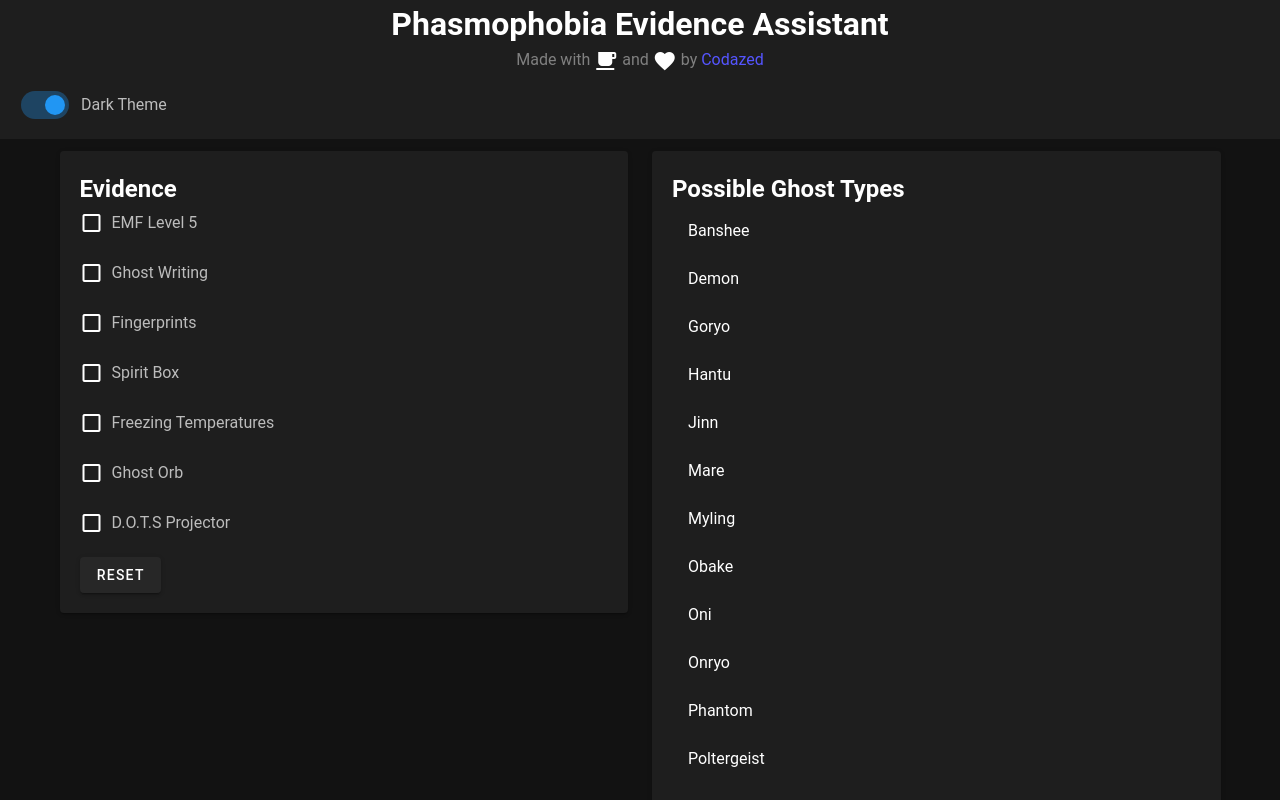
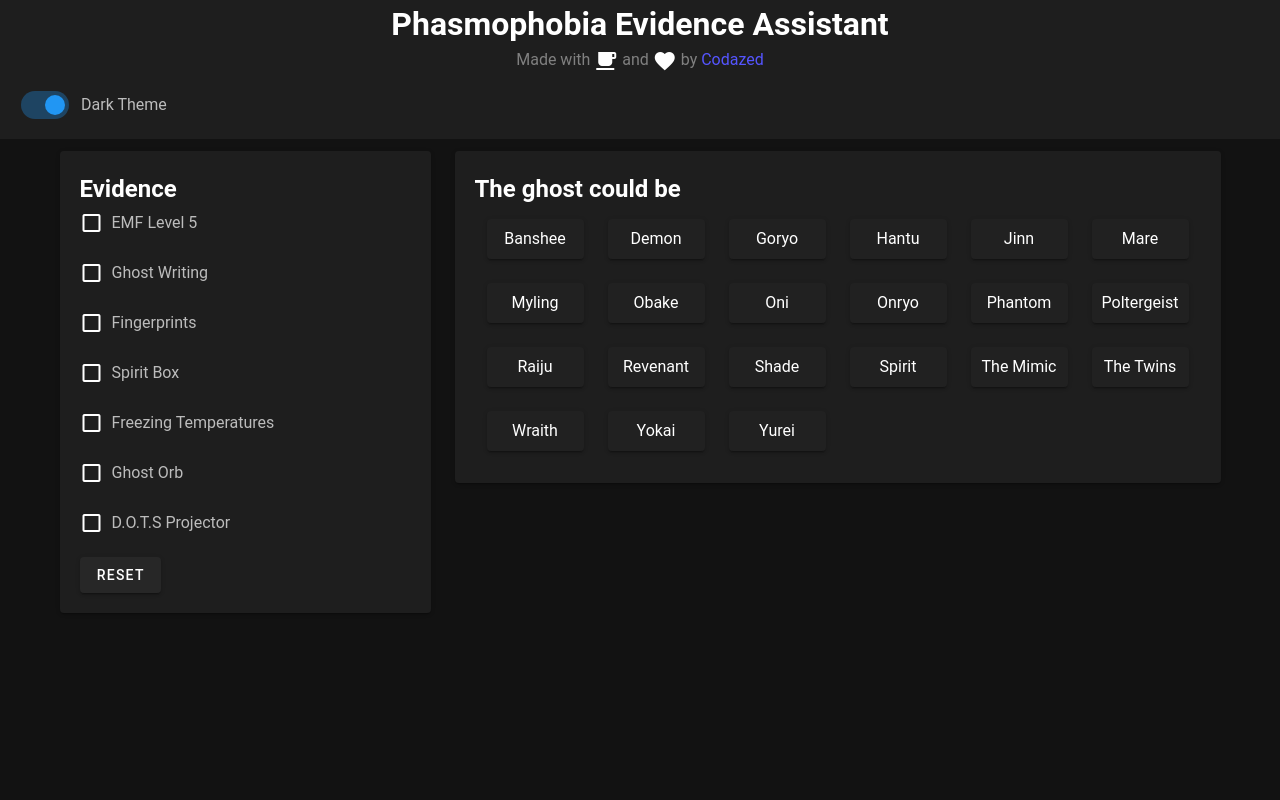
Before and after one commit to Codazed/phasmotoolkit, a Vue app: page / in a window 1280 px wide. Shown: the top 800 px of the page. Built offline with nearby package versions, Linux system fonts and the light colour scheme; a small style sheet from the web is missing.

Commit message:
UI/UX improvements

```diff
--- a/src/App.vue
+++ b/src/App.vue
@@ -14,8 +14,8 @@
     </v-sheet>
     <v-container>
       <v-row>
-        <v-col>
-          <v-card class="px-5 py-5">
+        <v-col sm="6" md="4">
+          <v-card class="pa-5">
             <h2>Evidence</h2>
             <v-checkbox class="my-0" v-for="e in evidence" :key="e" v-model="selectedEvidence" :value="e" :disabled="!possibleEvidence.includes(e)">
               <template v-slot:label>
@@ -27,18 +27,21 @@
             <v-btn @click="selectedEvidence = []">Reset</v-btn>
           </v-card>
         </v-col>
-        <v-col>
-          <v-card class="px-5 py-5">
-            <h2>{{possibleGhosts.length > 1 ? 'Possible Ghost Types' : 'The ghost is a'}}</h2>
-            <transition-group name="ghosts">
-              <v-list-item v-for="ghost in possibleGhosts" :key="ghost.name" class="ghosts-item" @mouseover="hoveredEvidence = ghost.evidence" @mouseleave="hoveredEvidence = []">
-                <v-list-item-content>
-                  <v-list-item-title>{{ghost.name}}</v-list-item-title>
-                </v-list-item-content>
-              </v-list-item>
-              <!-- <p v-for="ghost in possibleGhosts" :key="ghost.name" class="ghosts-item" @mouseover="hoveredEvidence = ghost.evidence" @mouseleave="hoveredEvidence = []">{{ghost.name}}</p> -->
-            </transition-group>
-          </v-card>
+        <v-col sm="6" md="8">
+          <v-expand-transition>`
+            <v-card class="pa-5">
+              <h2>{{possibleGhostsString}}</h2>
+              <v-container>
+                <transition-group name="ghosts" tag="v-row">
+                  <v-col class="text-center" xs="8" sm="6" md="4" lg="2" v-for="ghost in possibleGhosts" :key="ghost.name" @mouseover="hoveredEvidence = ghost.evidence" @mouseleave="hoveredEvidence = []">
+                    <v-card class="pa-2 ghosts-item" :class="(hoveredEvidence == ghost.evidence) ? hoveredColor : nonHoveredColor" style="transition: all 0.5s">
+                      {{ghost.name}}
+                    </v-card>
+                  </v-col>
+                </transition-group>
+              </v-container>
+            </v-card>
+          </v-expand-transition>
         </v-col>
       </v-row>
     </v-container>
@@ -70,6 +73,25 @@
     possibleEvidence: function() {
       const possibleGhosts = ghosts.filter(ghost => this.selectedEvidence.every(e => ghost.evidence.includes(e)));
       return evidence.filter(e => possibleGhosts.some(ghost => ghost.evidence.includes(e)))
+    },
+    possibleGhostsString: function() {
+      if (this.possibleGhosts.length == 1) {
+        if (!this.possibleGhosts[0].name.startsWith("The")) {
+          const vowelRegex = '^[aeiouAEIOU].*'
+          if (this.possibleGhosts[0].name.match(vowelRegex)) {
+            return "The ghost is an"
+          }
+          return "The ghost is a"
+        }
+        return "The ghost is"
+      }
+      return "The ghost could be"
+    },
+    hoveredColor: function() {
+      return (this.$vuetify.theme.dark ? 'white black--text' : 'blue darken-3 white--text')
+    },
+    nonHoveredColor: function() {
+      return (this.$vuetify.theme.dark ? 'grey darken-4 white--text' : 'white black--text')
     }
   }
 
@@ -106,4 +128,8 @@
   position: absolute !important;
 }
 
+.ghosts-move {
+  transition: transform 0.5s;
+}
+
 </style>
```
